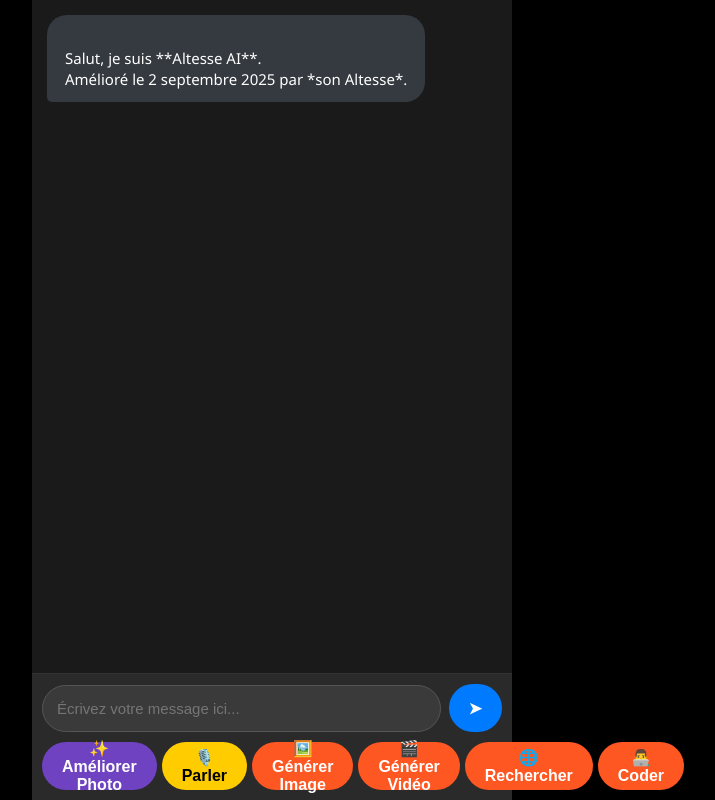
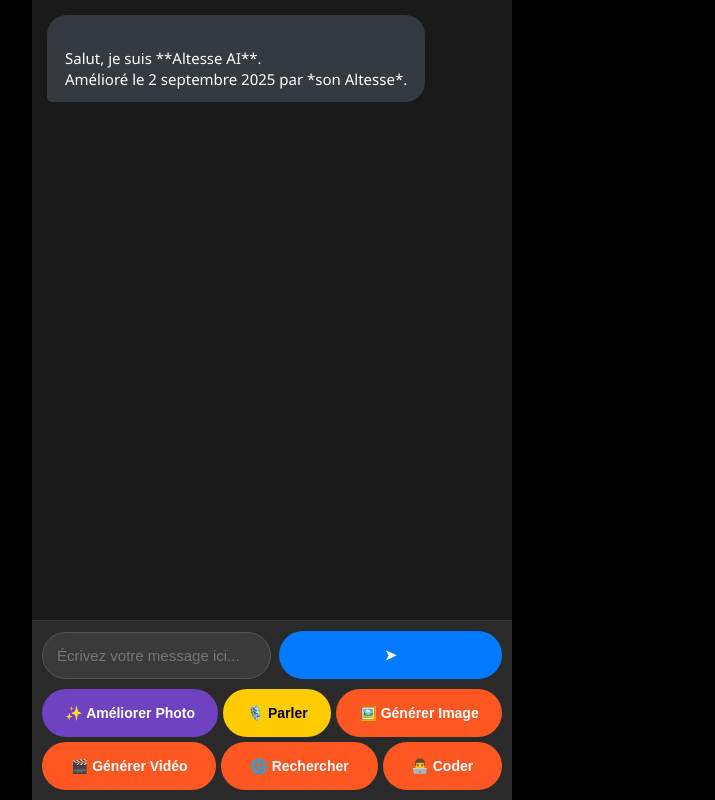
Before and after one commit to Chadro14/altesse-ia, a plain HTML site: page index.html in a window 1280 px wide. Shown: the whole page, without its empty margins (368-1083 px from the left). Drawn offline with Linux system fonts and the light colour scheme.

Commit message:
Update style.css

```diff
--- a/style.css
+++ b/style.css
@@ -62,6 +62,7 @@ body {
   justify-content: space-around;
   margin-top: 10px;
   gap: 5px;
+  flex-wrap: wrap;
 }
 input[type="text"] {
   flex: 1;
@@ -81,15 +82,17 @@ button {
   color: #ffffff;
   border: none;
   border-radius: 25px;
-  padding: 0 20px;
+  padding: 0 10px;
   cursor: pointer;
   font-weight: bold;
-  font-size: 16px;
+  font-size: 14px;
   height: 48px;
   display: flex;
   align-items: center;
   justify-content: center;
   transition: background 0.3s ease;
+  flex-grow: 1;
+  white-space: nowrap;
 }
 button:hover {
   background: #0056b3;
```
